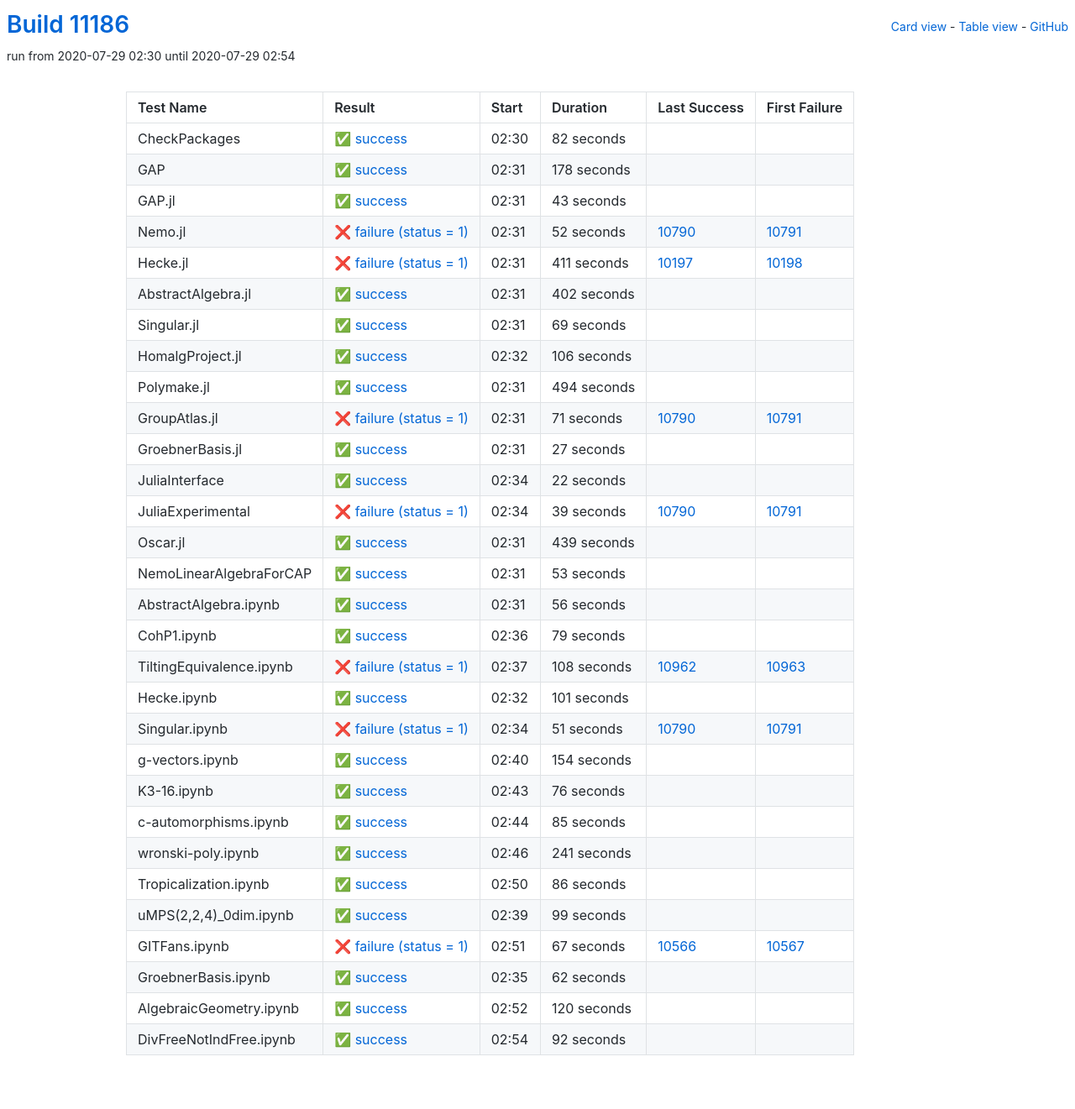
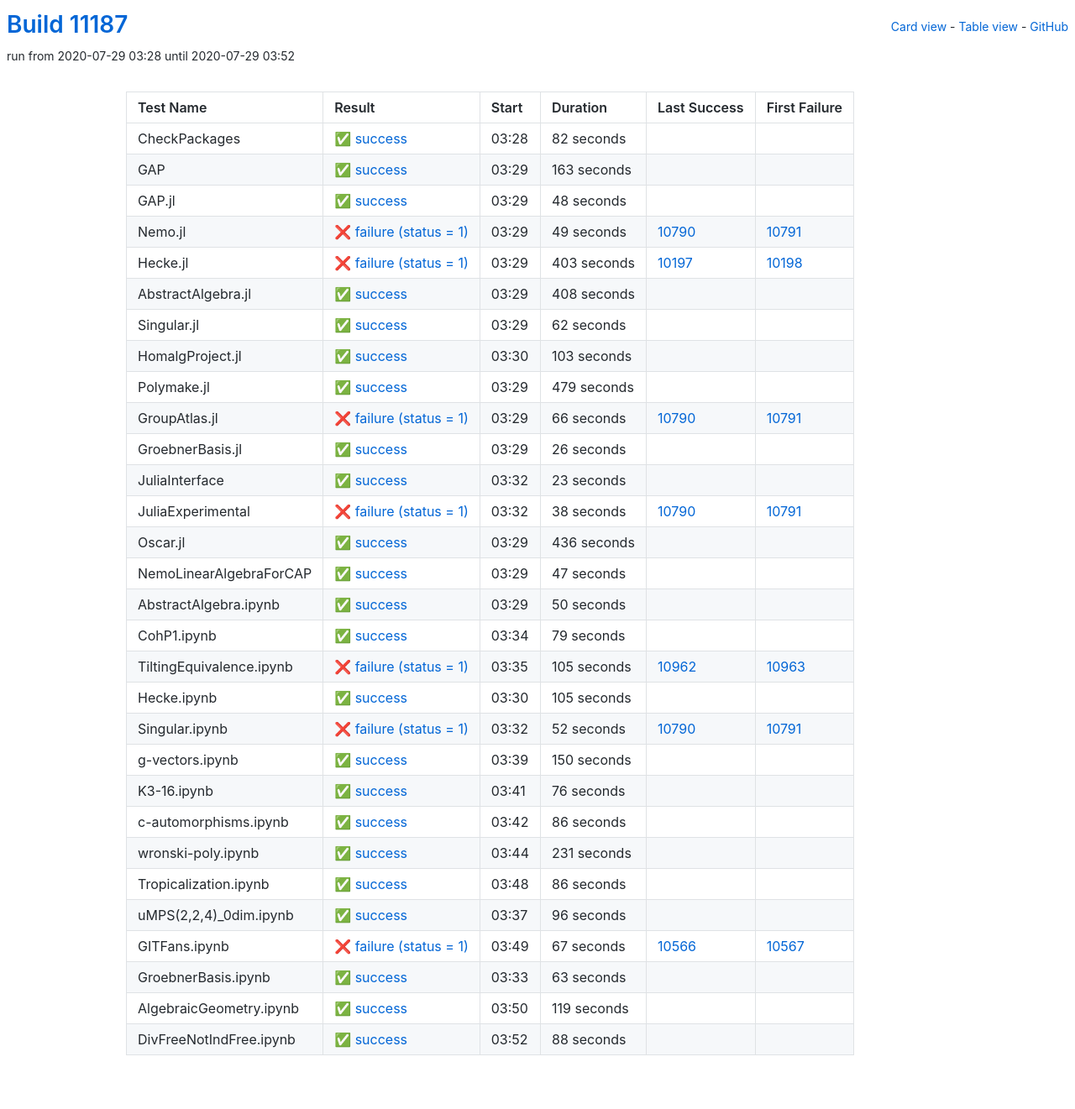
Before and after one commit to oscar-system/oscar-ci-status, a Jekyll site: the page built from table.html, in a window 1280 px wide. Shown: the whole page at 84% size. Built offline with Jekyll 4.4.1, drawn with Linux system fonts in a browser that asks for light colours.

Commit message:
Build #11187

```diff
--- a/_data/ci.yml
+++ b/_data/ci.yml
@@ -1,6 +1,6 @@
 ---
-build: 11186
-build_url: https://oscarci.mathematik.uni-kl.de/job/oscar/11186/
+build: 11187
+build_url: https://oscarci.mathematik.uni-kl.de/job/oscar/11187/
 job: oscar
 organization: oscar-system
 repo: oscar-ci-status
@@ -8,8 +8,8 @@
 tests:
 - name: CheckPackages
   id: checkpackages
-  log: https://oscarci.mathematik.uni-kl.de/job/oscar/11186/artifact/logs/build-11186/CheckPackages.log
-  start: 2020-07-29 02:30
+  log: https://oscarci.mathematik.uni-kl.de/job/oscar/11187/artifact/logs/build-11187/CheckPackages.log
+  start: 2020-07-29 03:28
   success: true
   exitcode: 0
   status: success
@@ -20,188 +20,188 @@
   first_failure_url:
 - name: GAP
   id: gap
-  log: https://oscarci.mathematik.uni-kl.de/job/oscar/11186/artifact/logs/build-11186/GAP.log
-  start: 2020-07-29 02:31
+  log: https://oscarci.mathematik.uni-kl.de/job/oscar/11187/artifact/logs/build-11187/GAP.log
+  start: 2020-07-29 03:29
   success: true
   exitcode: 0
   status: success
-  duration: 178
+  duration: 163
   last_success: false
   last_success_url:
   first_failure: false
   first_failure_url:
 - name: GAP.jl
   id: gap-jl
-  log: https://oscarci.mathematik.uni-kl.de/job/oscar/11186/artifact/logs/build-11186/GAP.jl.log
-  start: 2020-07-29 02:31
+  log: https://oscarci.mathematik.uni-kl.de/job/oscar/11187/artifact/logs/build-11187/GAP.jl.log
+  start: 2020-07-29 03:29
   success: true
   exitcode: 0
   status: success
-  duration: 43
+  duration: 48
   last_success: false
   last_success_url:
   first_failure: false
   first_failure_url:
 - name: Nemo.jl
   id: nemo-jl
-  log: https://oscarci.mathematik.uni-kl.de/job/oscar/11186/artifact/logs/build-11186/Nemo.jl.log
-  start: 2020-07-29 02:31
+  log: https://oscarci.mathematik.uni-kl.de/job/oscar/11187/artifact/logs/build-11187/Nemo.jl.log
+  start: 2020-07-29 03:29
   success: false
   exitcode: 1
   status: failure
-  duration: 52
+  duration: 49
   last_success: 10790
   last_success_url: https://oscarci.mathematik.uni-kl.de/job/oscar/10790/
   first_failure: 10791
   first_failure_url: https://oscarci.mathematik.uni-kl.de/job/oscar/10791/
 - name: Hecke.jl
   id: hecke-jl
-  log: https://oscarci.mathematik.uni-kl.de/job/oscar/11186/artifact/logs/build-11186/Hecke.jl.log
-  start: 2020-07-29 02:31
+  log: https://oscarci.mathematik.uni-kl.de/job/oscar/11187/artifact/logs/build-11187/Hecke.jl.log
+  start: 2020-07-29 03:29
   success: false
   exitcode: 1
   status: failure
-  duration: 411
+  duration: 403
   last_success: 10197
   last_success_url: https://oscarci.mathematik.uni-kl.de/job/oscar/10197/
   first_failure: 10198
   first_failure_url: https://oscarci.mathematik.uni-kl.de/job/oscar/10198/
 - name: AbstractAlgebra.jl
   id: abstractalgebra-jl
-  log: https://oscarci.mathematik.uni-kl.de/job/oscar/11186/artifact/logs/build-11186/AbstractAlgebra.jl.log
-  start: 2020-07-29 02:31
+  log: https://oscarci.mathematik.uni-kl.de/job/oscar/11187/artifact/logs/build-11187/AbstractAlgebra.jl.log
+  start: 2020-07-29 03:29
   success: true
   exitcode: 0
   status: success
-  duration: 402
+  duration: 408
   last_success: false
   last_success_url:
   first_failure: false
   first_failure_url:
 - name: Singular.jl
   id: singular-jl
-  log: https://oscarci.mathematik.uni-kl.de/job/oscar/11186/artifact/logs/build-11186/Singular.jl.log
-  start: 2020-07-29 02:31
+  log: https://oscarci.mathematik.uni-kl.de/job/oscar/11187/artifact/logs/build-11187/Singular.jl.log
+  start: 2020-07-29 03:29
   success: true
   exitcode: 0
   status: success
-  duration: 69
+  duration: 62
   last_success: false
   last_success_url:
   first_failure: false
   first_failure_url:
 - name: HomalgProject.jl
   id: homalgproject-jl
-  log: https://oscarci.mathematik.uni-kl.de/job/oscar/11186/artifact/logs/build-11186/HomalgProject.jl.log
-  start: 2020-07-29 02:32
+  log: https://oscarci.mathematik.uni-kl.de/job/oscar/11187/artifact/logs/build-11187/HomalgProject.jl.log
+  start: 2020-07-29 03:30
   success: true
   exitcode: 0
   status: success
-  duration: 106
+  duration: 103
   last_success: false
   last_success_url:
   first_failure: false
   first_failure_url:
 - name: Polymake.jl
   id: polymake-jl
-  log: https://oscarci.mathematik.uni-kl.de/job/oscar/11186/artifact/logs/build-11186/Polymake.jl.log
-  start: 2020-07-29 02:31
+  log: https://oscarci.mathematik.uni-kl.de/job/oscar/11187/artifact/logs/build-11187/Polymake.jl.log
+  start: 2020-07-29 03:29
   success: true
   exitcode: 0
   status: success
-  duration: 494
+  duration: 479
   last_success: false
   last_success_url:
   first_failure: false
   first_failure_url:
 - name: GroupAtlas.jl
   id: groupatlas-jl
-  log: https://oscarci.mathematik.uni-kl.de/job/oscar/11186/artifact/logs/build-11186/GroupAtlas.jl.log
-  start: 2020-07-29 02:31
+  log: https://oscarci.mathematik.uni-kl.de/job/oscar/11187/artifact/logs/build-11187/GroupAtlas.jl.log
+  start: 2020-07-29 03:29
   success: false
   exitcode: 1
   status: failure
-  duration: 71
+  duration: 66
   last_success: 10790
   last_success_url: https://oscarci.mathematik.uni-kl.de/job/oscar/10790/
   first_failure: 10791
   first_failure_url: https://oscarci.mathematik.uni-kl.de/job/oscar/10791/
 - name: GroebnerBasis.jl
   id: groebnerbasis-jl
-  log: https://oscarci.mathematik.uni-kl.de/job/oscar/11186/artifact/logs/build-11186/GroebnerBasis.jl.log
-  start: 2020-07-29 02:31
+  log: https://oscarci.mathematik.uni-kl.de/job/oscar/11187/artifact/logs/build-11187/GroebnerBasis.jl.log
+  start: 2020-07-29 03:29
   success: true
   exitcode: 0
   status: success
-  duration: 27
+  duration: 26
   last_success: false
   last_success_url:
   first_failure: false
   first_failure_url:
 - name: JuliaInterface
   id: juliainterface
-  log: https://oscarci.mathematik.uni-kl.de/job/oscar/11186/artifact/logs/build-11186/JuliaInterface.log
-  start: 2020-07-29 02:34
+  log: https://oscarci.mathematik.uni-kl.de/job/oscar/11187/artifact/logs/build-11187/JuliaInterface.log
+  start: 2020-07-29 03:32
   success: true
   exitcode: 0
   status: success
-  duration: 22
+  duration: 23
   last_success: false
   last_success_url:
   first_failure: false
   first_failure_url:
 - name: JuliaExperimental
   id: juliaexperimental
-  log: https://oscarci.mathematik.uni-kl.de/job/oscar/11186/artifact/logs/build-11186/JuliaExperimental.log
-  start: 2020-07-29 02:34
+  log: https://oscarci.mathematik.uni-kl.de/job/oscar/11187/artifact/logs/build-11187/JuliaExperimental.log
+  start: 2020-07-29 03:32
   success: false
   exitcode: 1
   status: failure
-  duration: 39
+  duration: 38
   last_success: 10790
   last_success_url: https://oscarci.mathematik.uni-kl.de/job/oscar/10790/
   first_failure: 10791
   first_failure_url: https://oscarci.mathematik.uni-kl.de/job/oscar/10791/
 - name: Oscar.jl
   id: oscar-jl
-  log: https://oscarci.mathematik.uni-kl.de/job/oscar/11186/artifact/logs/build-11186/Oscar.jl.log
-  start: 2020-07-29 02:31
+  log: https://oscarci.mathematik.uni-kl.de/job/oscar/11187/artifact/logs/build-11187/Oscar.jl.log
+  start: 2020-07-29 03:29
   success: true
   exitcode: 0
   status: success
-  duration: 439
+  duration: 436
   last_success: false
   last_success_url:
   first_failure: false
   first_failure_url:
 - name: NemoLinearAlgebraForCAP
   id: nemolinearalgebraforcap
-  log: https://oscarci.mathematik.uni-kl.de/job/oscar/11186/artifact/logs/build-11186/NemoLinearAlgebraForCAP.log
-  start: 2020-07-29 02:31
+  log: https://oscarci.mathematik.uni-kl.de/job/oscar/11187/artifact/logs/build-11187/NemoLinearAlgebraForCAP.log
+  start: 2020-07-29 03:29
   success: true
   exitcode: 0
   status: success
-  duration: 53
+  duration: 47
   last_success: false
   last_success_url:
   first_failure: false
   first_failure_url:
 - name: AbstractAlgebra.ipynb
   id: abstractalgebra-ipynb
-  log: https://oscarci.mathematik.uni-kl.de/job/oscar/11186/artifact/logs/build-11186/AbstractAlgebra.ipynb.log
-  start: 2020-07-29 02:31
+  log: https://oscarci.mathematik.uni-kl.de/job/oscar/11187/artifact/logs/build-11187/AbstractAlgebra.ipynb.log
+  start: 2020-07-29 03:29
   success: true
   exitcode: 0
   status: success
-  duration: 56
+  duration: 50
   last_success: false
   last_success_url:
   first_failure: false
   first_failure_url:
 - name: CohP1.ipynb
   id: cohp1-ipynb
-  log: https://oscarci.mathematik.uni-kl.de/job/oscar/11186/artifact/logs/build-11186/CohP1.ipynb.log
-  start: 2020-07-29 02:36
+  log: https://oscarci.mathematik.uni-kl.de/job/oscar/11187/artifact/logs/build-11187/CohP1.ipynb.log
+  start: 2020-07-29 03:34
   success: true
   exitcode: 0
   status: success
@@ -212,56 +212,56 @@
   first_failure_url:
 - name: TiltingEquivalence.ipynb
   id: tiltingequivalence-ipynb
-  log: https://oscarci.mathematik.uni-kl.de/job/oscar/11186/artifact/logs/build-11186/TiltingEquivalence.ipynb.log
-  start: 2020-07-29 02:37
+  log: https://oscarci.mathematik.uni-kl.de/job/oscar/11187/artifact/logs/build-11187/TiltingEquivalence.ipynb.log
+  start: 2020-07-29 03:35
   success: false
   exitcode: 1
   status: failure
-  duration: 108
+  duration: 105
   last_success: 10962
   last_success_url: https://oscarci.mathematik.uni-kl.de/job/oscar/10962/
   first_failure: 10963
   first_failure_url: https://oscarci.mathematik.uni-kl.de/job/oscar/10963/
 - name: Hecke.ipynb
   id: hecke-ipynb
-  log: https://oscarci.mathematik.uni-kl.de/job/oscar/11186/artifact/logs/build-11186/Hecke.ipynb.log
-  start: 2020-07-29 02:32
+  log: https://oscarci.mathematik.uni-kl.de/job/oscar/11187/artifact/logs/build-11187/Hecke.ipynb.log
+  start: 2020-07-29 03:30
   success: true
   exitcode: 0
   status: success
-  duration: 101
+  duration: 105
   last_success: false
   last_success_url:
   first_failure: false
   first_failure_url:
 - name: Singular.ipynb
   id: singular-ipynb
-  log: https://oscarci.mathematik.uni-kl.de/job/oscar/11186/artifact/logs/build-11186/Singular.ipynb.log
-  start: 2020-07-29 02:34
+  log: https://oscarci.mathematik.uni-kl.de/job/oscar/11187/artifact/logs/build-11187/Singular.ipynb.log
+  start: 2020-07-29 03:32
   success: false
   exitcode: 1
   status: failure
-  duration: 51
+  duration: 52
   last_success: 10790
   last_success_url: https://oscarci.mathematik.uni-kl.de/job/oscar/10790/
   first_failure: 10791
   first_failure_url: https://oscarci.mathematik.uni-kl.de/job/oscar/10791/
 - name: g-vectors.ipynb
   id: g-vectors-ipynb
-  log: https://oscarci.mathematik.uni-kl.de/job/oscar/11186/artifact/logs/build-11186/g-vectors.ipynb.log
-  start: 2020-07-29 02:40
+  log: https://oscarci.mathematik.uni-kl.de/job/oscar/11187/artifact/logs/build-11187/g-vectors.ipynb.log
+  start: 2020-07-29 03:39
   success: true
   exitcode: 0
   status: success
-  duration: 154
+  duration: 150
   last_success: false
   last_success_url:
   first_failure: false
   first_failure_url:
 - name: K3-16.ipynb
   id: k3-16-ipynb
-  log: https://oscarci.mathematik.uni-kl.de/job/oscar/11186/artifact/logs/build-11186/K3-16.ipynb.log
-  start: 2020-07-29 02:43
+  log: https://oscarci.mathematik.uni-kl.de/job/oscar/11187/artifact/logs/build-11187/K3-16.ipynb.log
+  start: 2020-07-29 03:41
   success: true
   exitcode: 0
   status: success
@@ -272,32 +272,32 @@
   first_failure_url:
 - name: c-automorphisms.ipynb
   id: c-automorphisms-ipynb
-  log: https://oscarci.mathematik.uni-kl.de/job/oscar/11186/artifact/logs/build-11186/c-automorphisms.ipynb.log
-  start: 2020-07-29 02:44
+  log: https://oscarci.mathematik.uni-kl.de/job/oscar/11187/artifact/logs/build-11187/c-automorphisms.ipynb.log
+  start: 2020-07-29 03:42
   success: true
   exitcode: 0
   status: success
-  duration: 85
+  duration: 86
   last_success: false
   last_success_url:
   first_failure: false
   first_failure_url:
 - name: wronski-poly.ipynb
   id: wronski-poly-ipynb
-  log: https://oscarci.mathematik.uni-kl.de/job/oscar/11186/artifact/logs/build-11186/wronski-poly.ipynb.log
-  start: 2020-07-29 02:46
+  log: https://oscarci.mathematik.uni-kl.de/job/oscar/11187/artifact/logs/build-11187/wronski-poly.ipynb.log
+  start: 2020-07-29 03:44
   success: true
   exitcode: 0
   status: success
-  duration: 241
+  duration: 231
   last_success: false
   last_success_url:
   first_failure: false
   first_failure_url:
 - name: Tropicalization.ipynb
   id: tropicalization-ipynb
-  log: https://oscarci.mathematik.uni-kl.de/job/oscar/11186/artifact/logs/build-11186/Tropicalization.ipynb.log
-  start: 2020-07-29 02:50
+  log: https://oscarci.mathematik.uni-kl.de/job/oscar/11187/artifact/logs/build-11187/Tropicalization.ipynb.log
+  start: 2020-07-29 03:48
   success: true
   exitcode: 0
   status: success
@@ -308,20 +308,20 @@
   first_failure_url:
 - name: uMPS(2,2,4)_0dim.ipynb
   id: umps-2-2-4-0dim-ipynb
-  log: https://oscarci.mathematik.uni-kl.de/job/oscar/11186/artifact/logs/build-11186/uMPS-2-2-4-_0dim.ipynb.log
-  start: 2020-07-29 02:39
+  log: https://oscarci.mathematik.uni-kl.de/job/oscar/11187/artifact/logs/build-11187/uMPS-2-2-4-_0dim.ipynb.log
+  start: 2020-07-29 03:37
   success: true
   exitcode: 0
   status: success
-  duration: 99
+  duration: 96
   last_success: false
   last_success_url:
   first_failure: false
   first_failure_url:
 - name: GITFans.ipynb
   id: gitfans-ipynb
-  log: https://oscarci.mathematik.uni-kl.de/job/oscar/11186/artifact/logs/build-11186/GITFans.ipynb.log
-  start: 2020-07-29 02:51
+  log: https://oscarci.mathematik.uni-kl.de/job/oscar/11187/artifact/logs/build-11187/GITFans.ipynb.log
+  start: 2020-07-29 03:49
   success: false
   exitcode: 1
   status: failure
@@ -332,36 +332,36 @@
   first_failure_url: https://oscarci.mathematik.uni-kl.de/job/oscar/10567/
 - name: GroebnerBasis.ipynb
   id: groebnerbasis-ipynb
-  log: https://oscarci.mathematik.uni-kl.de/job/oscar/11186/artifact/logs/build-11186/GroebnerBasis.ipynb.log
-  start: 2020-07-29 02:35
+  log: https://oscarci.mathematik.uni-kl.de/job/oscar/11187/artifact/logs/build-11187/GroebnerBasis.ipynb.log
+  start: 2020-07-29 03:33
   success: true
   exitcode: 0
   status: success
-  duration: 62
+  duration: 63
   last_success: false
   last_success_url:
   first_failure: false
   first_failure_url:
 - name: AlgebraicGeometry.ipynb
   id: algebraicgeometry-ipynb
-  log: https://oscarci.mathematik.uni-kl.de/job/oscar/11186/artifact/logs/build-11186/AlgebraicGeometry.ipynb.log
-  start: 2020-07-29 02:52
+  log: https://oscarci.mathematik.uni-kl.de/job/oscar/11187/artifact/logs/build-11187/AlgebraicGeometry.ipynb.log
+  start: 2020-07-29 03:50
   success: true
   exitcode: 0
   status: success
-  duration: 120
+  duration: 119
   last_success: false
   last_success_url:
   first_failure: false
   first_failure_url:
 - name: DivFreeNotIndFree.ipynb
   id: divfreenotindfree-ipynb
-  log: https://oscarci.mathematik.uni-kl.de/job/oscar/11186/artifact/logs/build-11186/DivFreeNotIndFree.ipynb.log
-  start: 2020-07-29 02:54
+  log: https://oscarci.mathematik.uni-kl.de/job/oscar/11187/artifact/logs/build-11187/DivFreeNotIndFree.ipynb.log
+  start: 2020-07-29 03:52
   success: true
   exitcode: 0
   status: success
-  duration: 92
+  duration: 88
   last_success: false
   last_success_url:
   first_failure: false
```
Also changed, not shown: README.md.
